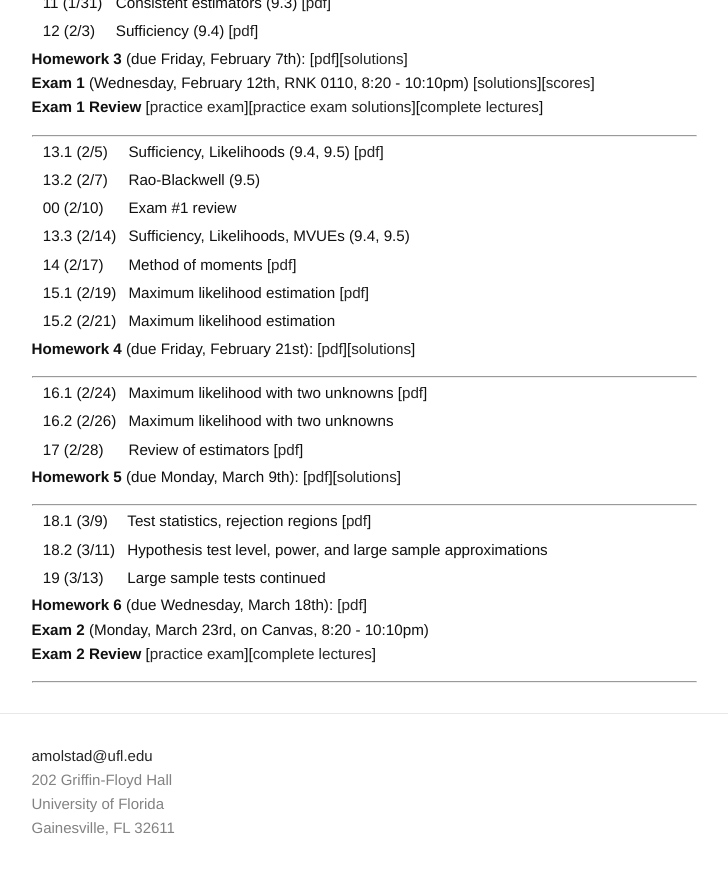
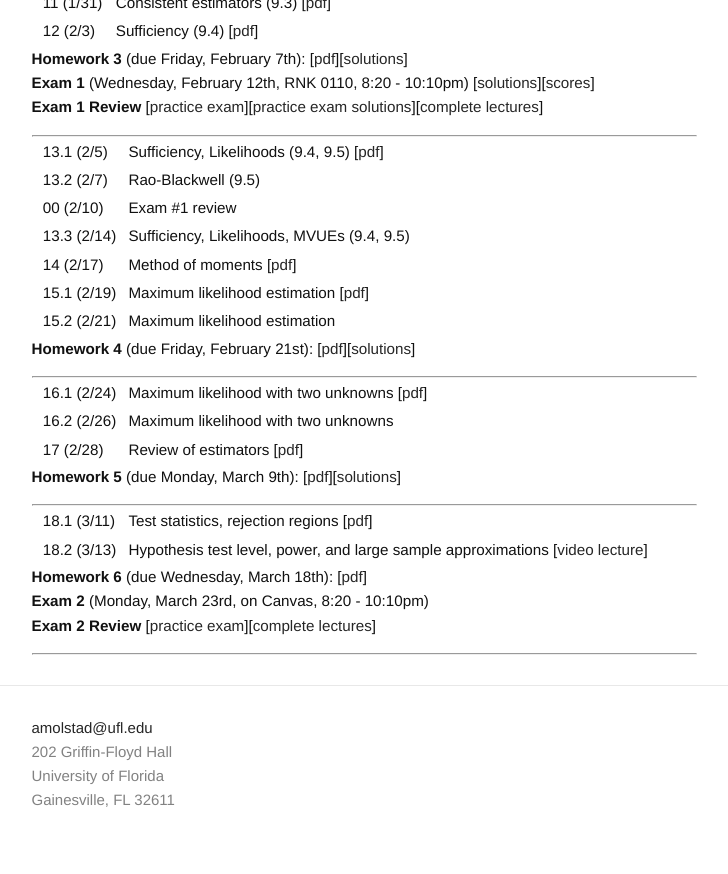
Before and after one commit to ajmolstad/ajmolstad.github.io, a Jekyll site: the page built from S20_STA4322.md, in a window 1280 px wide and 900 px high, scrolled down 697 px. Shown: the top 874 px of the window, without its empty margins (276-1004 px from the left). Built offline with Jekyll 4.4.1, drawn with Linux system fonts in a browser that asks for light colours.

Commit message:
Update S20_STA4322.md

```diff
--- a/S20_STA4322.md
+++ b/S20_STA4322.md
@@ -65,9 +65,8 @@ Note that you must be logged into your UFL eLearning account to access course no
 
 ---------------
 
-|| 18.1 (3/9) || Test statistics, rejection regions [[pdf](https://ufl.instructure.com/courses/394927/files/48634917/download?wrap=1)] ||
-|| 18.2 (3/11) || Hypothesis test level, power, and large sample approximations ||
-|| 19 (3/13) || Large sample tests continued  ||
+|| 18.1 (3/11) || Test statistics, rejection regions [[pdf](https://ufl.instructure.com/courses/394927/files/48634917/download?wrap=1)] ||
+|| 18.2 (3/13) || Hypothesis test level, power, and large sample approximations [[video lecture](https://ufl.instructure.com/files/48683126/download?download_frd=1)] ||
 
 **Homework 6** (due Wednesday, March 18th): [[pdf](/docs/STA4322_S20_Homework6.pdf)]
 **Exam 2** (Monday, March 23rd, on Canvas, 8:20 - 10:10pm)
```
